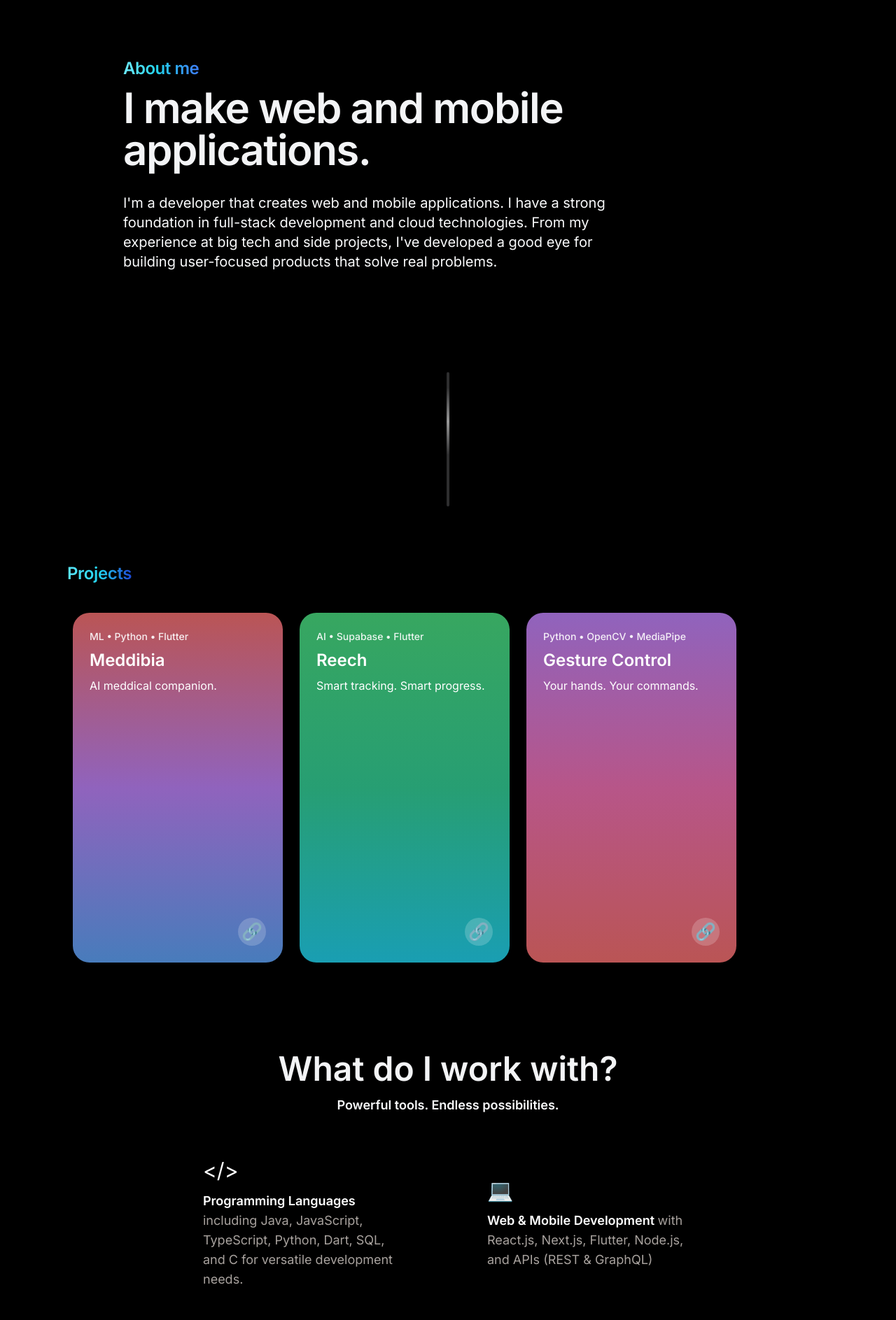
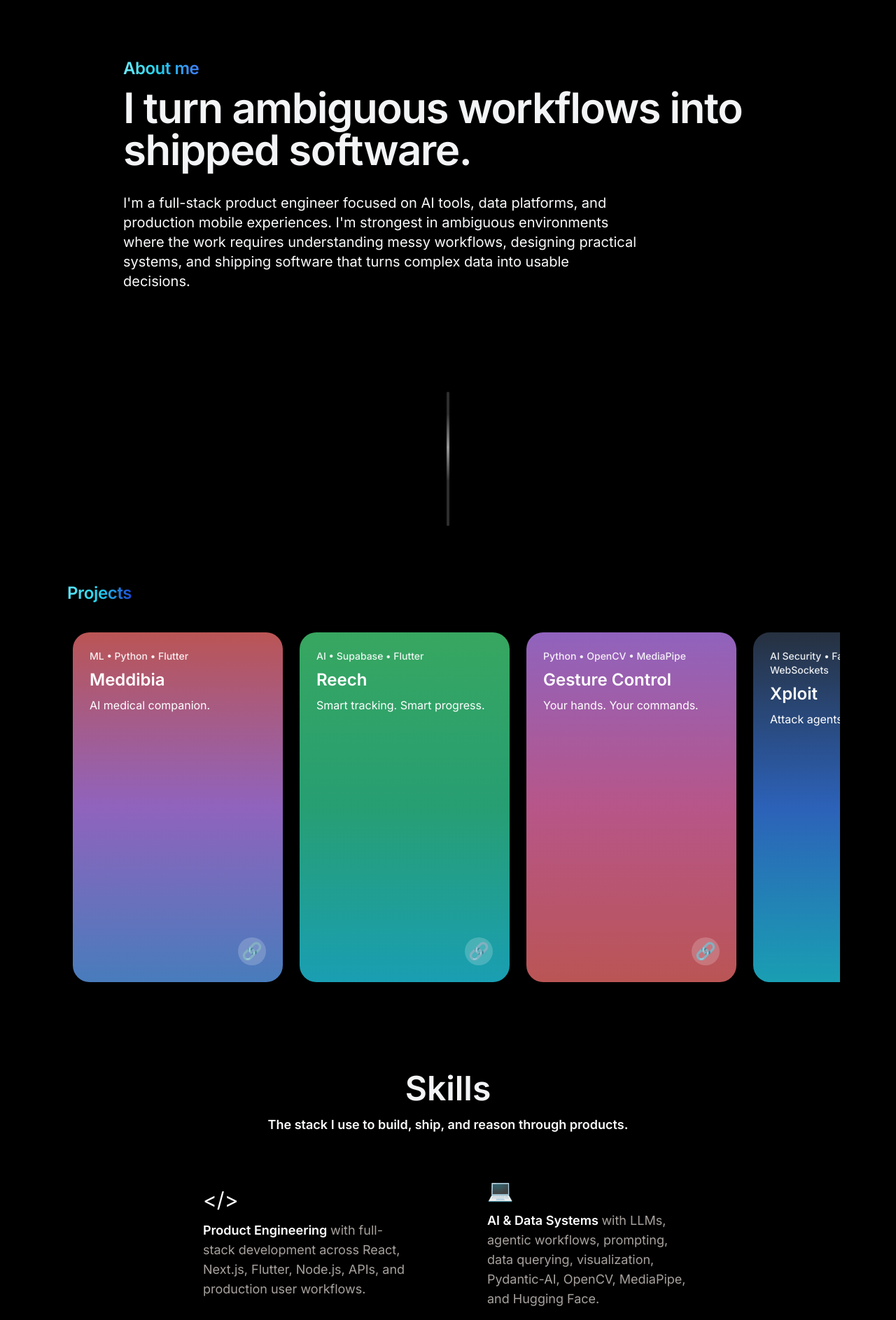
Before and after one commit to dalu-ao/portfolio, a Next.js app: page /portfolio/ in a window 1280 px wide. Shown: the part 880-2767 px from the top of the page at 70% size. Built offline with nearby package versions, Linux system fonts and the light colour scheme.

Commit message:
Update portfolio copy and resume

```diff
--- a/src/app/layout.tsx
+++ b/src/app/layout.tsx
@@ -9,7 +9,7 @@ const inter = Inter({ subsets: ["latin"] });
 
 export const metadata: Metadata = {
   title: "Dalu | Personal Portfolio",
-  description: "Dalu Okonkwo is a Software Developer Engineer",
+  description: "Dalu Okonkwo is an Applied AI Product Engineer",
 };
 
 export default function RootLayout({
--- a/src/components/about.tsx
+++ b/src/components/about.tsx
@@ -38,7 +38,7 @@ export default function About() {
           animate={{ opacity: 1 }}
           transition={{ delay: 0.3 }}
         >
-          I make web and mobile applications.
+          I turn ambiguous workflows into shipped software.
         </motion.h2>
 
         <div ref={textRef}>
@@ -48,11 +48,11 @@ export default function About() {
             transition={{ duration: 0.5 }}
             className="text-base sm:text-xl text-gray-50 font-[400] leading-relaxed sm:pr-48"
           >
-            I&apos;m a developer that creates web and mobile applications. I
-            have a strong foundation in full-stack development and cloud
-            technologies. From my experience at big tech and side projects,
-            I&apos;ve developed a good eye for building user-focused products
-            that solve real problems.
+            I&apos;m a full-stack product engineer focused on AI tools, data
+            platforms, and production mobile experiences. I&apos;m strongest in
+            ambiguous environments where the work requires understanding messy
+            workflows, designing practical systems, and shipping software that
+            turns complex data into usable decisions.
           </motion.p>
         </div>
       </motion.div>
--- a/src/components/banner.tsx
+++ b/src/components/banner.tsx
@@ -5,7 +5,7 @@ import { motion } from "framer-motion";
 
 export default function Banner() {
   const name = "Dalu Okonkwo".split(" ");
-  const title = "Software Developer Engineer".split(" ");
+  const title = "Applied AI Product Engineer".split(" ");
 
   const textAnimationDuration = 0.5;
   const totalTextDelay = (name.length + title.length) / 5;
@@ -64,7 +64,7 @@ export default function Banner() {
                 href="/dalu_okonkwo_resume.pdf"
                 download="Dalu Okonkwo's Resume"
               >
-                Download CV
+                Download Resume
               </a>
             </button>
           </motion.div>
--- a/src/components/contact.tsx
+++ b/src/components/contact.tsx
@@ -30,6 +30,16 @@ export default function ContactCard() {
             >
               Let&apos;s work together.
             </motion.h2>
+            <motion.p
+              initial={{ opacity: 0, x: -50 }}
+              animate={{ opacity: 1, x: 0 }}
+              transition={{ delay: 0.325 }}
+              className="text-gray-700 text-base sm:text-lg mb-6"
+            >
+              I&apos;m open to applied AI, product engineering, and full-stack
+              roles where the work is technical, ambiguous, and close to real
+              users.
+            </motion.p>
 
             <motion.button
               initial={{ opacity: 0, y: 20 }}
--- a/src/components/experience.tsx
+++ b/src/components/experience.tsx
@@ -84,8 +84,12 @@ export default function Experience() {
       >
         <div className="mb-16">
           <h2 className="text-3xl sm:text-4xl md:text-5xl font-semibold mb-12 text-center text-white">
-            Recent work experiences
+            Experience
           </h2>
+          <p className="text-gray-50 text-lg max-w-[720px] mx-auto text-center font-semibold leading-[1.3] mb-12">
+            Recent work across AI tools, fintech systems, and internal
+            platforms.
+          </p>
 
           {experienceData.map((experience, index) => (
             <ExperienceCard
--- a/src/components/projects.tsx
+++ b/src/components/projects.tsx
@@ -11,6 +11,7 @@ const gradients = [
   "from-red-400 via-purple-400 to-blue-400",
   "from-green-400 via-emerald-400 to-cyan-400",
   "from-purple-400 via-pink-400 to-red-400",
+  "from-slate-700 via-blue-500 to-cyan-400",
 ];
 
 interface Project {
--- a/src/components/skills.tsx
+++ b/src/components/skills.tsx
@@ -56,10 +56,10 @@ export default function Skills() {
         {/* Header */}
         <div className="text-center mb-16">
           <h2 className="text-4xl sm:text-5xl font-semibold mb-4">
-            What do I work with?
+            Skills
           </h2>
           <p className="text-gray-50 text-lg max-w-[800px] mx-auto word sm:tracking-normal tracking-tight font-semibold leading-[1.3]">
-            Powerful tools. Endless possibilities.
+            The stack I use to build, ship, and reason through products.
           </p>
         </div>
 
--- a/src/lib/data.ts
+++ b/src/lib/data.ts
@@ -40,31 +40,31 @@ export const experienceData = [
     company: "Amazon Web Services",
     title: "AI Engineer",
     description:
-      "Developed an internal MCP tool enabling capacity engineers to access critical information through natural language queries. Integrated with agentic workflow systems to autonomously retrieve, and analyze data from multiple sources for enhanced decision-making.",
+      "Built an internal MCP tool that helped capacity engineers access critical operational information through natural language queries. Integrated agentic workflows to retrieve, analyze, and summarize data across multiple sources for faster decision-making.",
   },
   {
     startDate: "June 2024",
     endDate: "October 2024",
     company: "Amazon Web Services",
-    title: "Software Developer Engineer Intern",
+    title: "Software Development Engineer Intern",
     description:
-      "Developed a natural language interface for financial data analysis, incorporating AI research to improve how users interact with and visualize complex data.",
+      "Developed a natural language interface for financial data analysis, using LLM research and structured prompting to help users query, interpret, and visualize complex data.",
   },
   {
-    startDate: "April 2024",
+    startDate: "March 2024",
     endDate: "June 2024",
     company: "PowerPay",
     title: "Full-Stack Developer Intern",
     description:
-      "Built and maintained features for a financial web application using Next.js and Node.js. Integrated various AWS services and financial APIs for secure data processing.",
+      "Built secure fintech features across Next.js, Node.js, Plaid, and AWS Lambda. Worked across frontend flows, API routes, validation, error handling, and backend data processing for sensitive financial workflows.",
   },
   {
     startDate: "May 2023",
     endDate: "September 2023",
     company: "Amazon Web Services",
-    title: "Software Developer Engineer Intern",
+    title: "Software Development Engineer Intern",
     description:
-      "Created an internal tool to track and analyze user interactions with team's product. Built APIs and dashboards to display key usage metrics and improve user experience analysis.",
+      "Created an internal analytics tool to track customer journey data, expose workflow insights, and help teams understand product usage through APIs and dashboards.",
   },
 ] as const;
 
@@ -72,7 +72,7 @@ export const projectsData = [
   {
     subtitle: "ML • Python • Flutter",
     title: "Meddibia",
-    description: "AI meddical companion.",
+    description: "AI medical companion.",
     gradient: "from-red-400 via-purple-400 to-blue-400",
     link: "https://devpost.com/software/meddibia",
   },
@@ -81,7 +81,7 @@ export const projectsData = [
     title: "Reech",
     description: "Smart tracking. Smart progress.",
     gradient: "from-green-400 via-emerald-400 to-cyan-400",
-    link: "https://tryreech.com",
+    link: "https://apps.apple.com/us/app/reech-workout-tracker/id6744148500",
   },
   {
     subtitle: "Python • OpenCV • MediaPipe",
@@ -90,43 +90,49 @@ export const projectsData = [
     gradient: "from-purple-400 via-pink-400 to-red-400",
     link: "https://devpost.com/software/gesture-ai",
   },
+  {
+    subtitle: "AI Security • FastAPI • React • WebSockets",
+    title: "Xploit",
+    description: "Attack agents. Safer systems.",
+    gradient: "from-slate-700 via-blue-500 to-cyan-400",
+  },
 ] as const;
 
 export const skillsData = [
   {
     icon: "</>",
-    title: "Programming Languages ",
+    title: "Product Engineering ",
     description:
-      "including Java, JavaScript, TypeScript, Python, Dart, SQL, and C for versatile development needs.",
+      "with full-stack development across React, Next.js, Flutter, Node.js, APIs, and production user workflows.",
   },
   {
     icon: "💻",
-    title: "Web & Mobile Development ",
+    title: "AI & Data Systems ",
     description:
-      "with React.js, Next.js, Flutter, Node.js, and APIs (REST & GraphQL)",
+      "with LLMs, agentic workflows, prompting, data querying, visualization, Pydantic-AI, OpenCV, MediaPipe, and Hugging Face.",
   },
   {
     icon: "☁️",
     title: "Cloud Infrastructure ",
     description:
-      "using Docker, AWS, Supabase, and Firebase for scalable cloud solutions.",
+      "with AWS, Supabase, Firebase, PostgreSQL, SQLite, Docker, REST APIs, GraphQL, and serverless infrastructure.",
   },
   {
     icon: "🤖",
-    title: "AI & Machine Learning ",
+    title: "Engineering Foundations ",
     description:
-      "with LLMs, OpenCV, MediaPipe, and Hugging Face for intelligent solutions.",
+      "with TypeScript, JavaScript, Python, Java, Dart, SQL, C, testing, Git, and system design.",
   },
   {
     icon: "🧪",
-    title: "Testing & Version Control ",
+    title: "Product Judgment ",
     description:
-      "using Jest, Cypress, JUnit, Postman, and Git/GitHub for quality assurance.",
+      "by turning ambiguous requirements into usable interfaces, reliable systems, and clear user outcomes.",
   },
   {
     icon: "⚽️",
-    title: "Interests & Activities ",
+    title: "Interests ",
     description:
-      "focused on Indie hacking, ML Research, Music Production, and Football.",
+      "including AI safety, local LLMs, indie hacking, music production, and soccer.",
   },
 ] as const;
```
Also changed, not shown: 1 other file (tests, documents, lock files or other folders).
